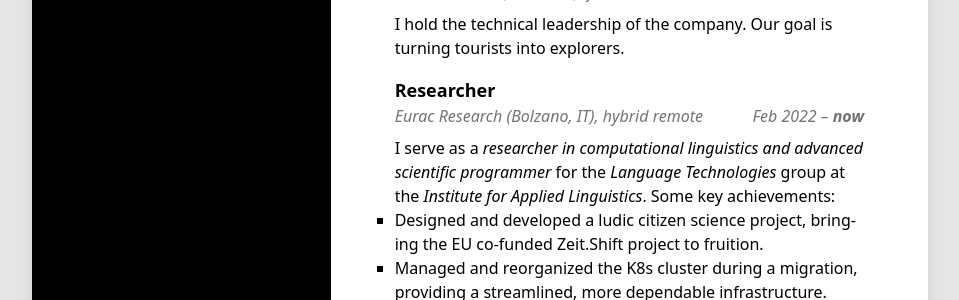
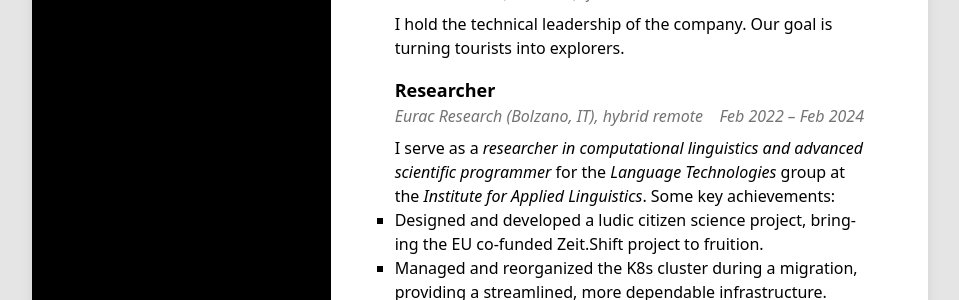
Before and after one commit to paolobrasolin/cv, a Jekyll site: the page built from index.html, in a window 1280 px wide and 900 px high, scrolled down 421 px. Shown: the part 155-455 px from the top of the window, without its empty margins (160-1119 px from the left). Built offline with Jekyll 4.4.1, drawn with Linux system fonts in a browser that asks for light colours.

Commit message:
Update eurac end

```diff
--- a/_data/experience.yaml
+++ b/_data/experience.yaml
@@ -15,7 +15,7 @@ items:
     location: hybrid remote
     dates:
       range: 2022-02
-      label: Feb 2022 -- **now**
+      label: Feb 2022 -- Feb 2024
     extra: |
       I serve as a _researcher in computational linguistics and advanced scientific programmer_ for the _Language Technologies_ group at the _Institute for Applied Linguistics_. Some key achievements:
       - Designed and developed a ludic citizen science project, bringing the EU co-funded Zeit.Shift project to fruition.
```
